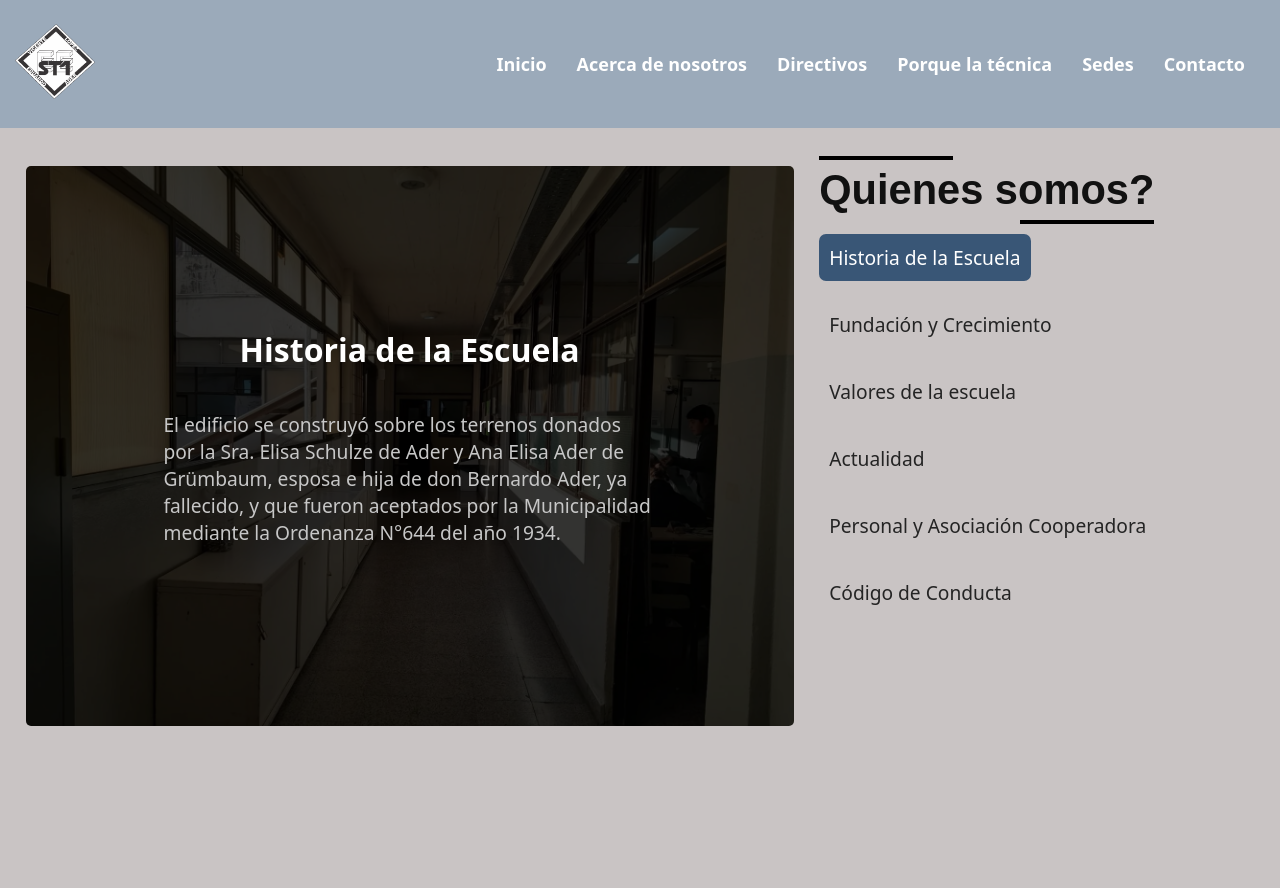
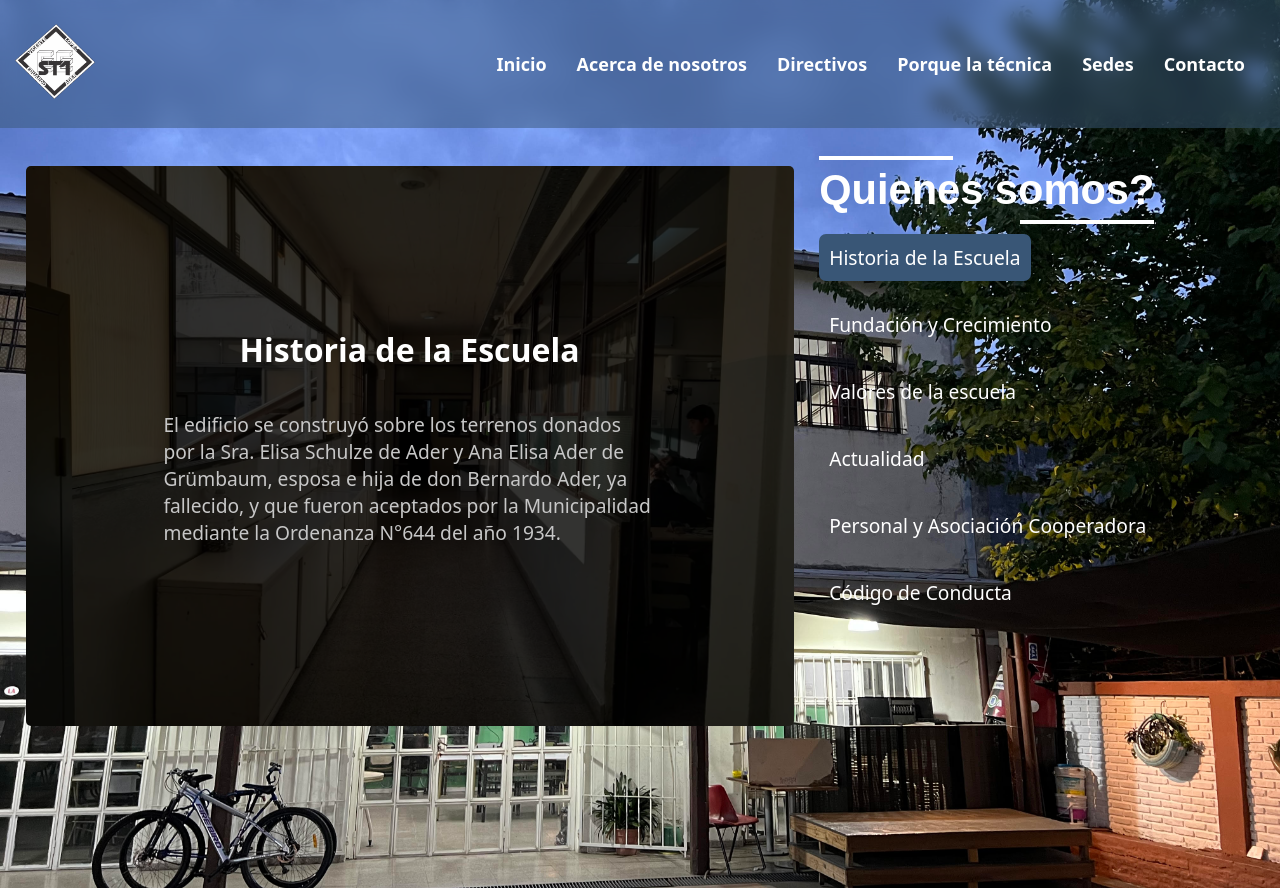
Before and after one commit to Exaedro/web_institucional, a PHP site: page /sobre_nosotros.php in a window 1280 px wide. Run offline with PHP 8.4, Linux system fonts and the light colour scheme; some libraries are stand-ins or nearby versions.

Commit message:
agregando fondos a las secciones

```diff
--- a/css/contactos.css
+++ b/css/contactos.css
@@ -2,8 +2,10 @@ body {
     font-family: 'Arial', sans-serif;
     margin: 0;
     padding: 0;
-    background: url('background-image.jpg') no-repeat center center fixed;
+    background-image: url('../img/fondos/fondo2.jpg');
+    background-repeat: no-repeat;
     background-size: cover;
+    background-position: center;
 	background-color: rgb(255, 255, 255);
 }
 
--- a/css/globales.css
+++ b/css/globales.css
@@ -14,6 +14,7 @@
 body {
     font-family: system-ui, sans-serif;
     color: var(--color-texto);
+    min-height: 100dvh;
 }
 
 a {
--- a/css/sedes.css
+++ b/css/sedes.css
@@ -27,7 +27,6 @@ nav ul li a {
     text-decoration: none;
     color: white;
     font-weight: 500;
-    font-size: 16px;
     transition: color 0.3s;
 }
 #titulo{
--- a/css/style_nosotro.css
+++ b/css/style_nosotro.css
@@ -5,14 +5,12 @@
 
 }
 
-html {
-    width: 50vw !important;
-
-}
 
 body {
-    width: 100vw;
-
+    background-image: url('../img/fondos/fondo2.jpg');
+    background-repeat: no-repeat;
+    background-size: cover;
+    background-position: center;
 }
 
 #sobre_nosotros {
@@ -23,7 +21,6 @@ body {
     display: flex;
     justify-content: flex-start;
     align-items: flex-start;
-    background-color: rgb(201, 196, 196);
 }
 
 #sobre_nosotros #cont_img {
@@ -79,7 +76,7 @@ body {
 }
 
 #sobre_nosotros #cont_text #text_prin {
-    color: rgb(17, 17, 17);
+    color: #fff;
     font-weight: bolder;
     position: relative;
     font-size: 2.6em;
@@ -96,7 +93,7 @@ body {
   position: absolute;
   width: 40%;
   height: 4px;
-  background-color: rgb(0, 0, 0);
+  background-color: #fff;
 }
 
 #sobre_nosotros #cont_text #text_prin::before {
@@ -125,7 +122,7 @@ body {
     font-size: 1.2em;
     width: auto;
     font-weight: 500;
-    color: rgb(36, 36, 36);
+    color: #fff;
     padding: 10px;
     border-radius: 7px;
     transition: all .2s ease-in-out;
```
Also changed, not shown: css/inscrip.css (+6 -1 lines), img/fondos/fondo1.jpg (added), img/fondos/fondo2.jpg (added), img/fondos/fondo3.jpg (added).
